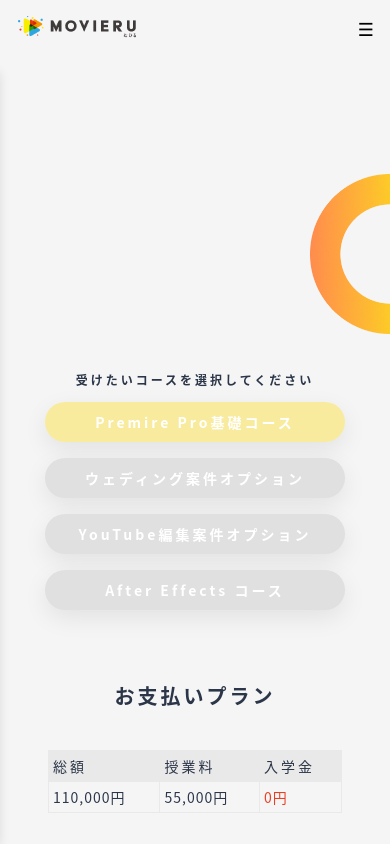
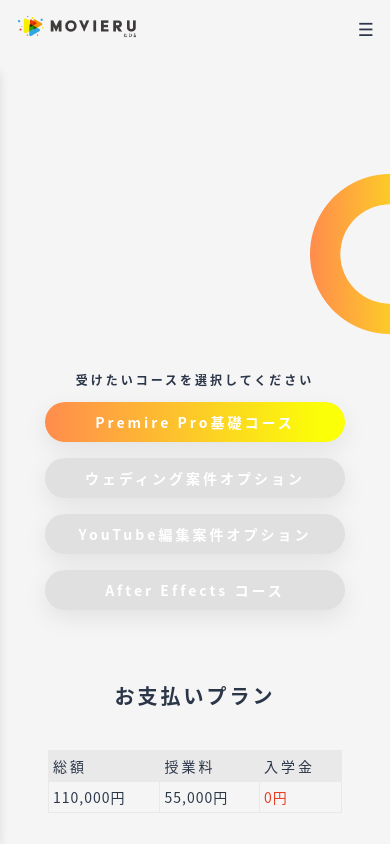
Before and after one commit to Grape-skins/movieru, a plain HTML site: page index.html in a window 390 px wide. In both pictures the pointer is over the button "Premire Pro基礎コース". Shown: the part 510-1354 px from the top of the page. Drawn offline with Linux system fonts and the light colour scheme; files whose address does not match are found by name.

Commit message:
fix: 修改部分样式

```diff
--- a/js/index.css
+++ b/js/index.css
@@ -85,6 +85,7 @@ a{
     justify-self: center;
 }
 .mobile-menu {
+    color: #2C3649;
     display: none;
     background: none;
     border: none;
@@ -535,6 +536,7 @@ a{
 
     .nav-menu.active {
         left: 0;
+        top:60px;
     }
 
     .mobile-menu {
@@ -625,6 +627,9 @@ a{
         height: auto;
         max-width: 100%;
     }
+    .tab-button:hover {
+        background: linear-gradient(90deg, #FF8C4E 0%, #FBFF07 92.36%);;
+    }
 }
 
 @media (max-width: 480px) {
@@ -676,6 +681,9 @@ a{
         width: 95%;
         font-size: 0.6rem;
     }
+    .tab-button:hover {
+        background: linear-gradient(90deg, #FF8C4E 0%, #FBFF07 92.36%);;
+    }
 }
 
 /* 超小屏幕适配 */
@@ -714,6 +722,9 @@ a{
     .courses, .cta {
         padding: 30px 0.5rem;
     }
+    .tab-button:hover {
+        background: linear-gradient(90deg, #FF8C4E 0%, #FBFF07 92.36%);;
+    }
 }
 
 /* 针对内联style的表格和段落font-size */
```
